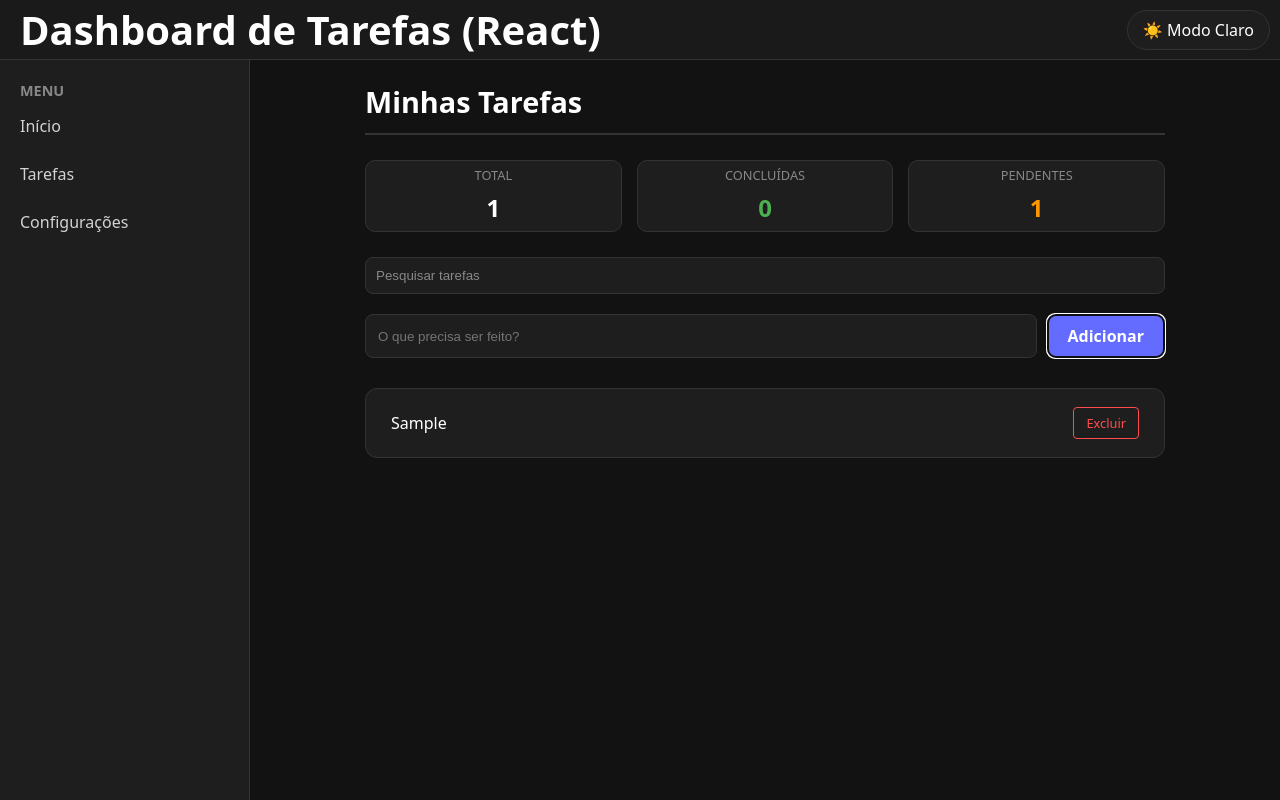
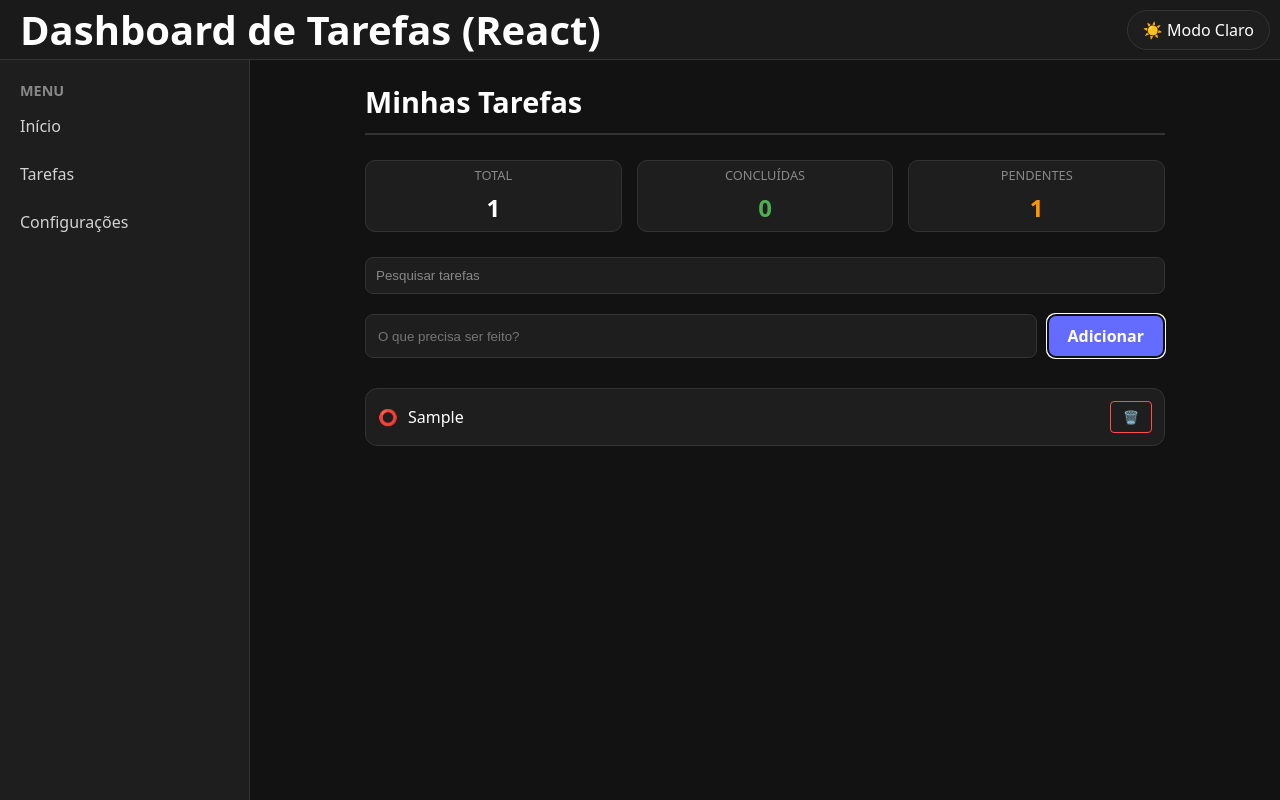
Before and after one commit to AntonioCruz001/task-dashboard-fullstack, a React (Vite) app in the folder client/: page / in a window 1280 px wide. Both pictures are taken after typing "Sample" into the empty fields and a click on the button "Adicionar". Built offline with nearby package versions, Linux system fonts and the light colour scheme.

Commit message:
task-dashboard-fullstack 1.1

```diff
--- a/client/src/App.css
+++ b/client/src/App.css
@@ -3,6 +3,8 @@
     padding: 0;
     box-sizing: border-box;
 }
+
+
 
 .app-container,
 .stat-card,
@@ -21,6 +23,7 @@ input {
     --text-color: #ffffff;
     --border-color: #333;
     --text-secondary: #888;
+    --bg-hover: #2c2c2c;
 }
 
 .app-container.claro {
@@ -31,6 +34,7 @@ input {
     --text-color: #1a1a1a;
     --border-color: #ddd;
     --text-secondary: #666;
+    --bg-hover: #f5f5f5;
 }
 
 .app-container {
@@ -186,18 +190,30 @@ input {
     justify-content: space-between;
     align-items: center;
 
-    padding: 18px 25px;
+    padding: 12px;
     margin-bottom: 12px;
     background: #1e1e1e;
     border: 1px solid #333;
     border-radius: 12px;
-    transition: transform 0.2s;
+    transition: transform 0.2s, background-color 0.3s ease;
+    cursor: pointer;
+    user-select: none;
+
+    background-color: var(--card-bg);
+    color: var(--text-color) ;
+    border: 1px solid var(--border-color);
 }
 
 .task-item:hover {
     transform: translateY(-2px);
+    background-color: var(--bg-hover);
     /* Pequena flutuação */
     border-color: #444;
+}
+
+.task-text {
+    flex: 1;
+    margin-left: 10px;
 }
 
 .task-item.completed {
@@ -261,10 +277,9 @@ input {
 }
 
 .stat-card,
-.task-item,
 .search-input,
 .task-form input {
-    background-color: var(--card-bg) !important;
+    background-color: var(--card-bg);
     color: var(--text-color) !important;
     border: 1px solid var(--border-color) !important;
 }
--- a/client/src/components/TaskItem.jsx
+++ b/client/src/components/TaskItem.jsx
@@ -1,12 +1,43 @@
 export default function TaskItem({ tarefa, aoAlternar, aoRemover }) {
     return (
-        <div className={`task-item ${tarefa.concluida ? 'completed' : ''}`}>
-            <span onClick={() => aoAlternar(tarefa.id)}>
-                {tarefa.texto}
-            </span>
-            <button onClick={() => aoRemover(tarefa.id)} className="delete-btn">
-                Excluir
+        <div className={`task-item ${tarefa.concluida ? 'completed' : ''}`}
+            onClick={() => aoAlternar(tarefa.id)}
+            style={{ cursor: 'pointer' }}
+        >
+            <div className="task-content">
+                <span className="status-icon">
+                    {tarefa.concluida ? '✅' : '⭕'}
+                </span>
+
+                <span className="task-text">{tarefa.texto}</span>
+
+            </div>
+
+            <button
+                className="delete-btn"
+                onClick={(e) => {
+                    e.stopPropagation();
+                    aoRemover(tarefa.id);
+                }}
+            >
+                🗑️
             </button>
+
         </div>
     )
 }
+
+
+
+// export default function TaskItem({ tarefa, aoAlternar, aoRemover }) {
+//     return (
+//         <div className={`task-item ${tarefa.concluida ? 'completed' : ''}`}>
+//             <span onClick={() => aoAlternar(tarefa.id)}>
+//                 {tarefa.texto}
+//             </span>
+//             <button onClick={() => aoRemover(tarefa.id)} className="delete-btn">
+//                 Excluir
+//             </button>
+//         </div>
+//     )
+// }
```
